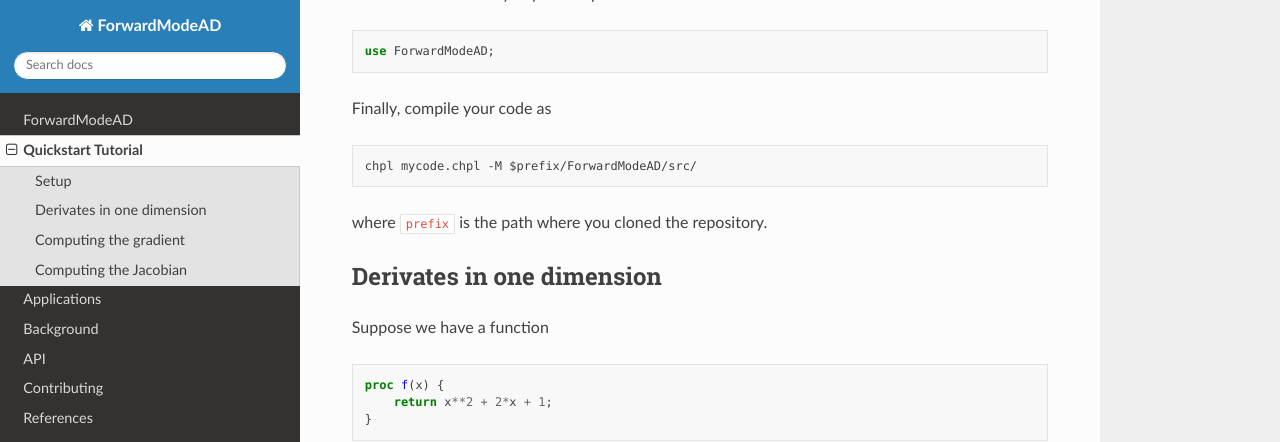
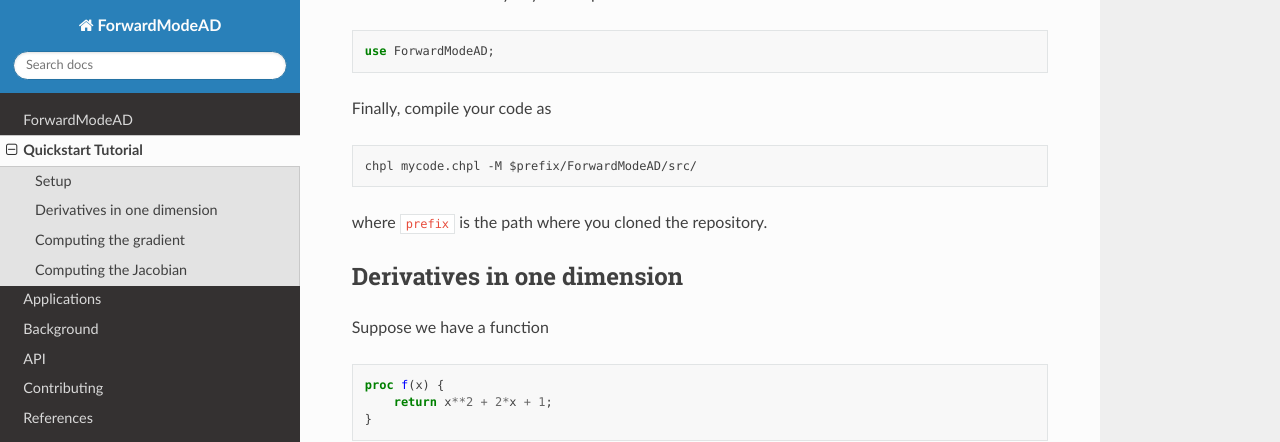
Before and after one commit to lucaferranti/ForwardModeAD, a Sphinx documentation site: the page built from docs/source/tutorial.rst, in a window 1280 px wide and 900 px high, scrolled down 504 px. Shown: the top 442 px of the window. Built offline with Sphinx 7.4.7 and the Read the Docs theme 2.0.0, drawn with Linux system fonts in a browser that asks for light colours.

Commit message:
housekeeping updates (#7)
* housekeeping updates

- added tests for differentiation functions
- updated Mason.toml to new format
- updated Chapel version
- import Math library explicitly

* fix typos in docs

```diff
--- a/Mason.toml
+++ b/Mason.toml
@@ -1,9 +1,10 @@
 
 [brick]
 authors = "Luca Ferranti"
-chplVersion = "1.26.0"
+chplVersion = "1.28.0"
 license = "MIT"
 name = "ForwardModeAD"
 version = "0.1.0"
+type="library"
 
 [dependencies]
--- a/docs/source/applications/newtoncircuit.rst
+++ b/docs/source/applications/newtoncircuit.rst
@@ -81,7 +81,7 @@
 .. math::
     g(V_D) = 10^{-9}\left(e^{40V_D}-1\right) + V_D - 5 = 0
 
-this can be now solved with our previously developed newton method
+this can be now solved with our previously developed Newton method
 
 .. code-block:: chapel
 
--- a/docs/source/tutorial.rst
+++ b/docs/source/tutorial.rst
@@ -30,7 +30,7 @@
 where ``prefix`` is the path where you cloned the repository.
 
 
-Derivates in one dimension
+Derivatives in one dimension
 **************************
 
 Suppose we have a function
```
Also changed, not shown: 2 other files.
